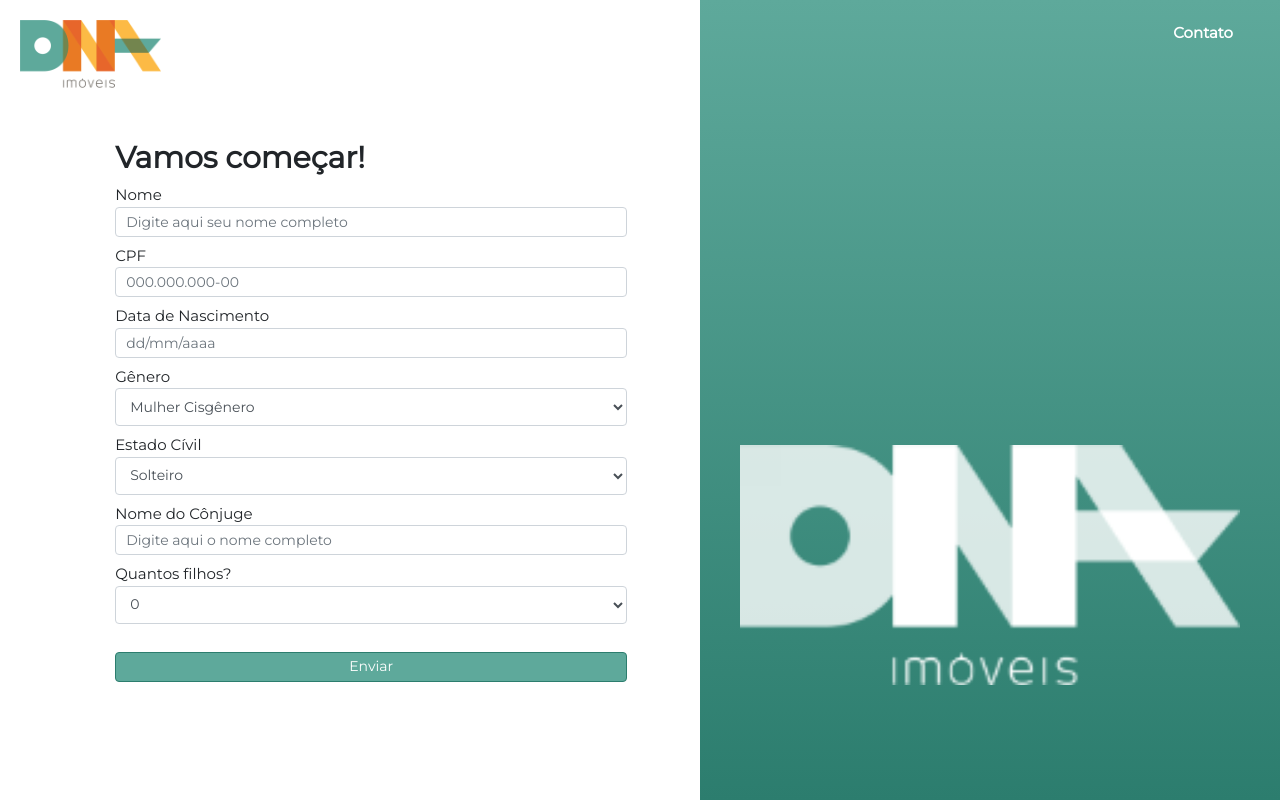
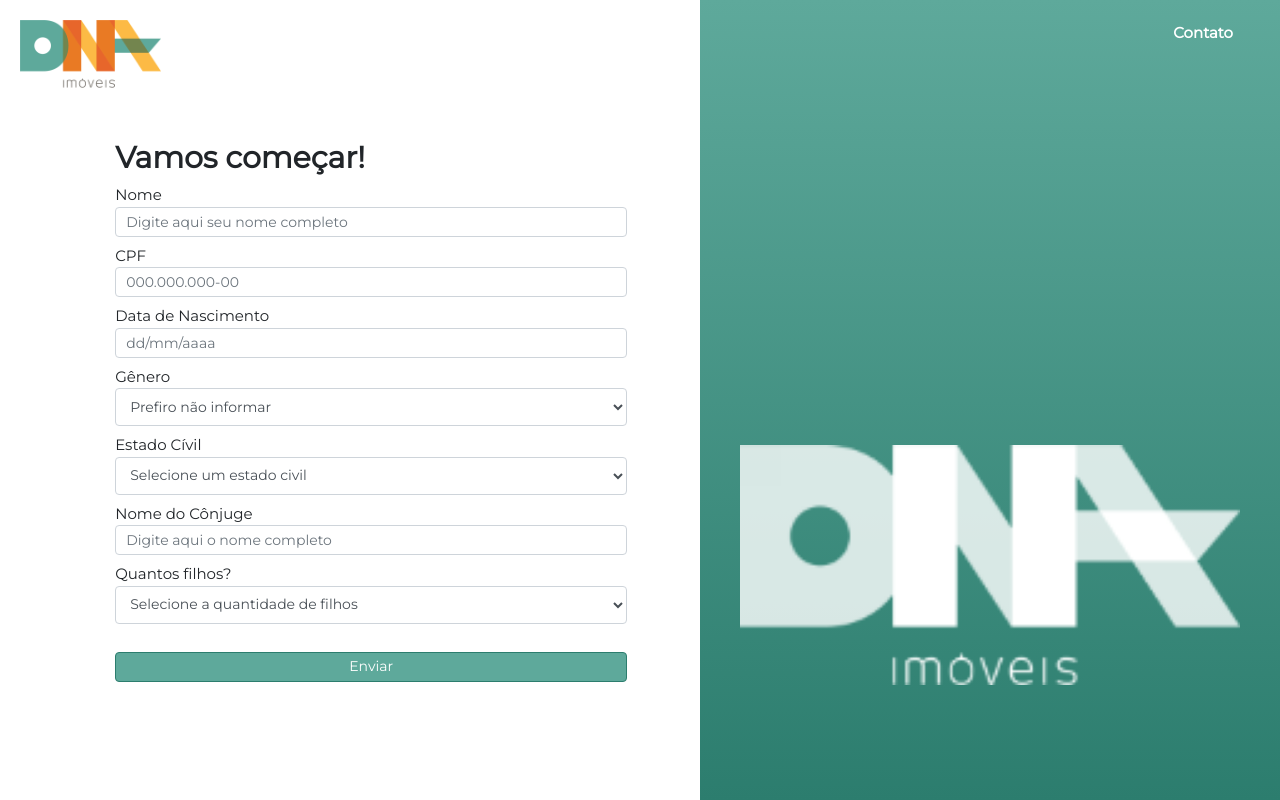
Before and after one commit to jeffverdan/teste-front-dna, a React (Create React App) app: page / in a window 1280 px wide. Built offline with nearby package versions, Linux system fonts and the light colour scheme.

Commit message:
Adicionado Validação de campos utilizando YUP

```diff
--- a/package.json
+++ b/package.json
@@ -3,6 +3,7 @@
   "version": "0.1.0",
   "private": true,
   "dependencies": {
+    "@hookform/resolvers": "^2.8.8",
     "@testing-library/jest-dom": "^5.16.4",
     "@testing-library/react": "^12.1.4",
     "@testing-library/user-event": "^13.5.0",
--- a/src/App.js
+++ b/src/App.js
@@ -1,5 +1,9 @@
-import React from "react";
+import React, { useState } from "react";
+import { useForm } from "react-hook-form";
+import { yupResolver } from "@hookform/resolvers/yup"
+import * as yup from "yup";
 
+import TestCPF from "./components/utils/TestCPF"
 import Field from "./components/Field";
 import Forms from "./components/Forms";
 import Header from "./components/Header";
@@ -7,20 +11,112 @@ import Main from "./components/Main";
 import Section from "./components/Section";
 import Title from "./components/Title";
 
+
+const MARRIAGE_MSG = "Selecione um estado civil";
+const SONS_MSG = "Selecione a quantidade de filhos";
+
+//Validação de campos utilizando YUP https://www.npmjs.com/package/yup#api
+const schema = yup.object({
+  name: yup.string().required("O nome é obrigatório"),
+  cpf: yup.string().test('cpf', 'CPF Inválido', (cpfNumber) => TestCPF(cpfNumber)).required(),
+  dateNasc: yup.string().required("A data de nascimento é obrigatória"),
+  marriage: yup.string().required(MARRIAGE_MSG).notOneOf([MARRIAGE_MSG], MARRIAGE_MSG),
+  sons: yup.string().required(SONS_MSG).notOneOf([SONS_MSG], SONS_MSG),
+})
+
 function App() {
+  const [marriage, setMarriage] = useState("");
+  const { register, handleSubmit, formState: { errors } } = useForm({
+    resolver: yupResolver(schema),
+  });
+
+  const sendData = (data) => {
+    console.log(data);
+  };
+
   return (
     <Main>
-      <Forms>
-      <Header.Logo />
+      <Forms onSubmit={ handleSubmit(sendData) }>
+        <Header.Logo />
         <Title>Vamos começar!</Title>
-        <Field.Text label="Nome" type="text" name="name" placeholder={"Digite aqui seu nome completo"} />
-        <Field.Text label="CPF" type="text" name="cpf" placeholder={"000.000.000-00"} />
-        <Field.Text label="Data de Nascimento" type="text" name="dateNasc" placeholder={"dd/mm/aaaa"} />
-        <Field.SelectComponent label="Gênero" name="genre" value1="Mulher Cisgênero" value2="Homem Cisgênero" value3="Mulher Trans" value4=" Homem Trans" value5="Prefiro não informar" />
-        <Field.SelectComponent label="Estado Cívil" name="marriage" value1="Solteiro" value2="Casado" value3="Divorciado" value4="Viúvo" />
-        <Field.Text label="Nome do Cônjuge" type="text" name="spouse" placeholder={"Digite aqui o nome completo"} />
-        <Field.SelectComponent label="Quantos filhos?" name="sons" value1="0" value2="1" value3="2" value4="3 ou +" />
-        <Field.ButtonComponent label="Enviar" type="button" />
+
+        {/* Campo Nome completo */}
+        <Field.Text
+          label="Nome"
+          type="text"
+          name="name"
+          placeholder={"Digite aqui seu nome completo"}
+          register={ register }
+        />
+        { errors.name && <p>{ errors.name.message }</p> }
+
+
+        {/* Campo CPF */}
+        <Field.Text
+          label="CPF"
+          type="text"
+          name="cpf"
+          placeholder={"000.000.000-00"}
+          register={ register }
+        />
+        { errors.cpf && <p>{ errors.cpf.message }</p> }
+
+        {/* Campo data de nascimento */}
+        <Field.Text
+          label="Data de Nascimento"
+          type="text" name="dateNasc"
+          placeholder={"dd/mm/aaaa"}
+          register={ register }
+        />
+        { errors.dateNasc && <p>{ errors.dateNasc.message }</p> }
+
+        {/* Campo Genero */}
+        <Field.SelectComponent
+          label="Gênero"
+          name="genre"
+          value1="Prefiro não informar"
+          value2="Mulher Cisgênero"
+          value3="Homem Cisgênero"
+          value4="Mulher Trans"
+          value5="Homem Trans"
+        />
+
+        {/* Campo estado civil */}
+        <Field.SelectComponent
+          label="Estado Cívil"
+          name="marriage"
+          value1="Selecione um estado civil"
+          value2="Solteiro"
+          value3="Casado"
+          value4="Divorciado"
+          value5="Viúvo"
+          onSelect={ (e) => {console.log(e)} }
+          { ...register("marriage") }
+        />
+        { errors.marriage && <p>{ errors.marriage.message }</p> }
+
+        {/* Campo Nome do Conjuge */}
+        <Field.Text
+          label="Nome do Cônjuge"
+          type="text" name="spouse"
+          placeholder={"Digite aqui o nome completo"}
+          register={ register }
+        />
+
+        {/* Campo filhos */}
+        <Field.SelectComponent
+          label="Quantos filhos?"
+          name="sons"
+          value1="Selecione a quantidade de filhos"
+          value2="0"
+          value3="1"
+          value4="2"
+          value5="3 ou +"
+          { ...register("sons") }
+        />
+        { errors.sons && <p>{ errors.sons.message }</p> }
+
+        <Field.ButtonComponent label="Enviar" type="submit" />
       </Forms>
       <Section />
     </Main>
--- a/src/components/Field/index.js
+++ b/src/components/Field/index.js
@@ -5,17 +5,17 @@ import Label from "./Label";
 import Select from "./Select";
 import Button from "./Button";
 
-const Text = ({ label, type, name, placeholder }) => (
+const Text = ({ label, type, name, placeholder, register }) => (
   <Label>
     <Content>{ label }</Content>
-    <Input className="form-control" type={ type } name={ name }  placeholder={ placeholder } />
+    <Input className="form-control" type={ type } {...register(name, {required: "Required",})} name={ name } placeholder={ placeholder } />
   </Label>
 )
 
-const SelectComponent = ({ label, name, value1, value2, value3, value4, value5 }) => (
+const SelectComponent = React.forwardRef(({ label, name, value1, value2, value3, value4, value5, onChange}, ref) => (
   <Label>
     <Content>{ label }</Content>
-    <Select className="form-control" name={ name }>
+    <Select className="form-control" name={ name } ref={ ref } onChange={ onChange } >
       <option value={ value1 }>{ value1 }</option>
       <option value={ value2 }>{ value2 }</option>
       <option value={ value3 }>{ value3 }</option>
@@ -23,7 +23,7 @@ const SelectComponent = ({ label, name, value1, value2, value3, value4, value5 }
       {value5 ? <option value={ value5 }>{ value5 }</option> : null}
     </Select>
   </Label>
-)
+))
 
 const ButtonComponent = ({ label, type }) => (
   <Label>
--- /dev/null
+++ b/src/components/utils/TestCPF.js
@@ -0,0 +1,37 @@
+//Ref: https://tools.ages.pucrs.br/calculadora/calculadora-front/-/commit/2e918d3ee0321a556112c3b25767d3e0a511b872?w=1
+
+export default function TestCPF(cpf) {
+  try {
+    cpf = cpf.replace(/[^\d]+/g, '');
+    let numeros;
+    let digitos;
+    let soma;
+    let i;
+    let resultado;
+    let digitos_iguais;
+    digitos_iguais = 1;
+    if (cpf.length !== 11) return false;
+    for (i = 0; i < cpf.length - 1; i++) {
+      if (cpf.charAt(i) !== cpf.charAt(i + 1)) {
+        digitos_iguais = 0;
+        break;
+      }
+    }
+    if (!digitos_iguais) {
+      numeros = cpf.substring(0, 9);
+      digitos = cpf.substring(9);
+      soma = 0;
+      for (i = 10; i > 1; i--) soma += numeros.charAt(10 - i) * i;
+      resultado = soma % 11 < 2 ? 0 : 11 - (soma % 11);
+      if (resultado !== parseInt(digitos.charAt(0))) return false;
+      numeros = cpf.substring(0, 10);
+      soma = 0;
+      for (i = 11; i > 1; i--) soma += numeros.charAt(11 - i) * i;
+      resultado = soma % 11 < 2 ? 0 : 11 - (soma % 11);
+      return resultado === parseInt(digitos.charAt(1));
+    }
+    return false;
+  } catch (e) {
+    return false;
+  }
+}
--- a/src/index.css
+++ b/src/index.css
@@ -11,3 +11,14 @@ code {
   font-family: source-code-pro, Menlo, Monaco, Consolas, 'Courier New',
     monospace;
 }
+
+p {
+  color: #bf1650;
+  font-size: 14px;
+  text-align: center;
+}
+
+p::before {
+  display: inline;
+  content: "⚠ ";
+}
```
Also changed, not shown: 1 other file (tests, documents, lock files or other folders).
